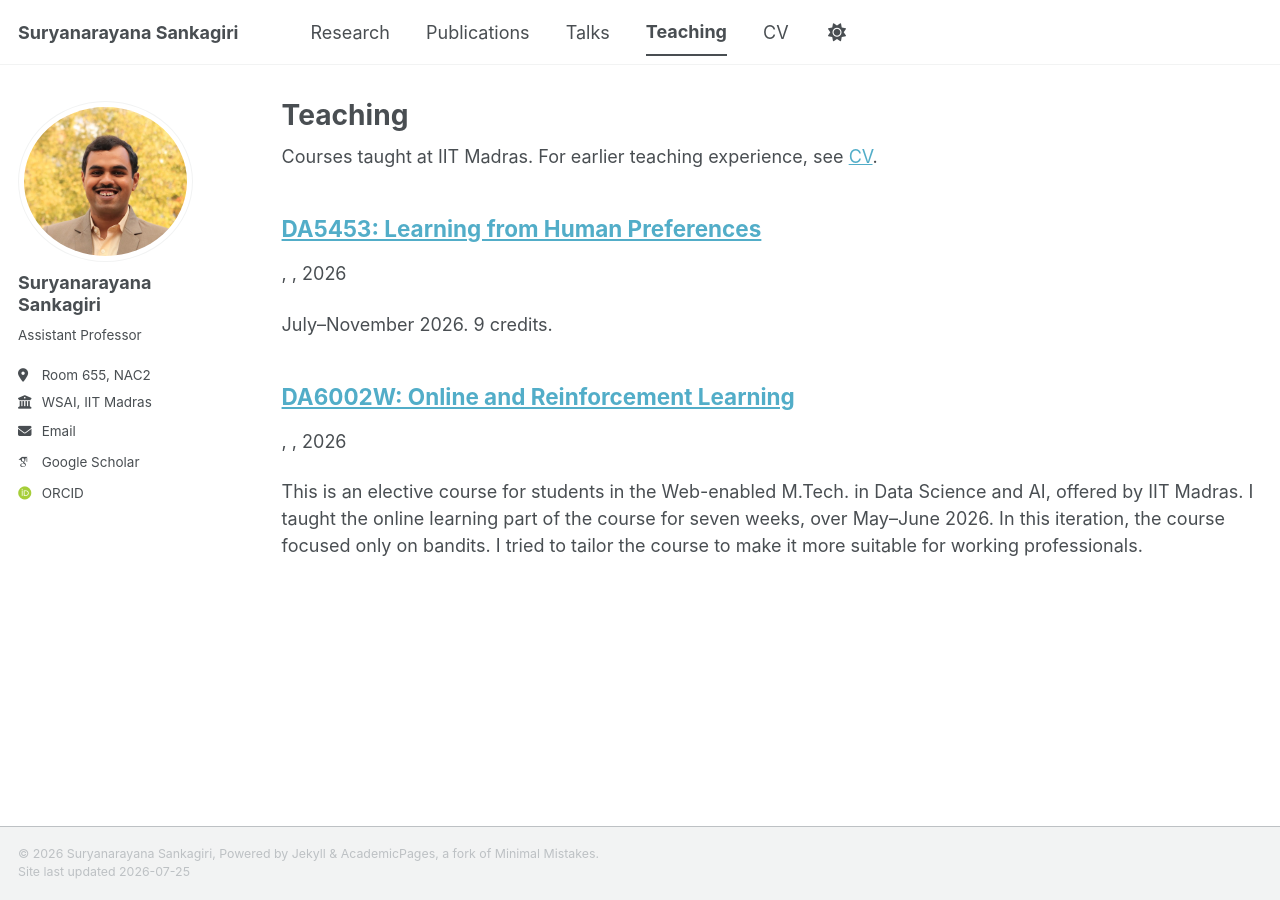
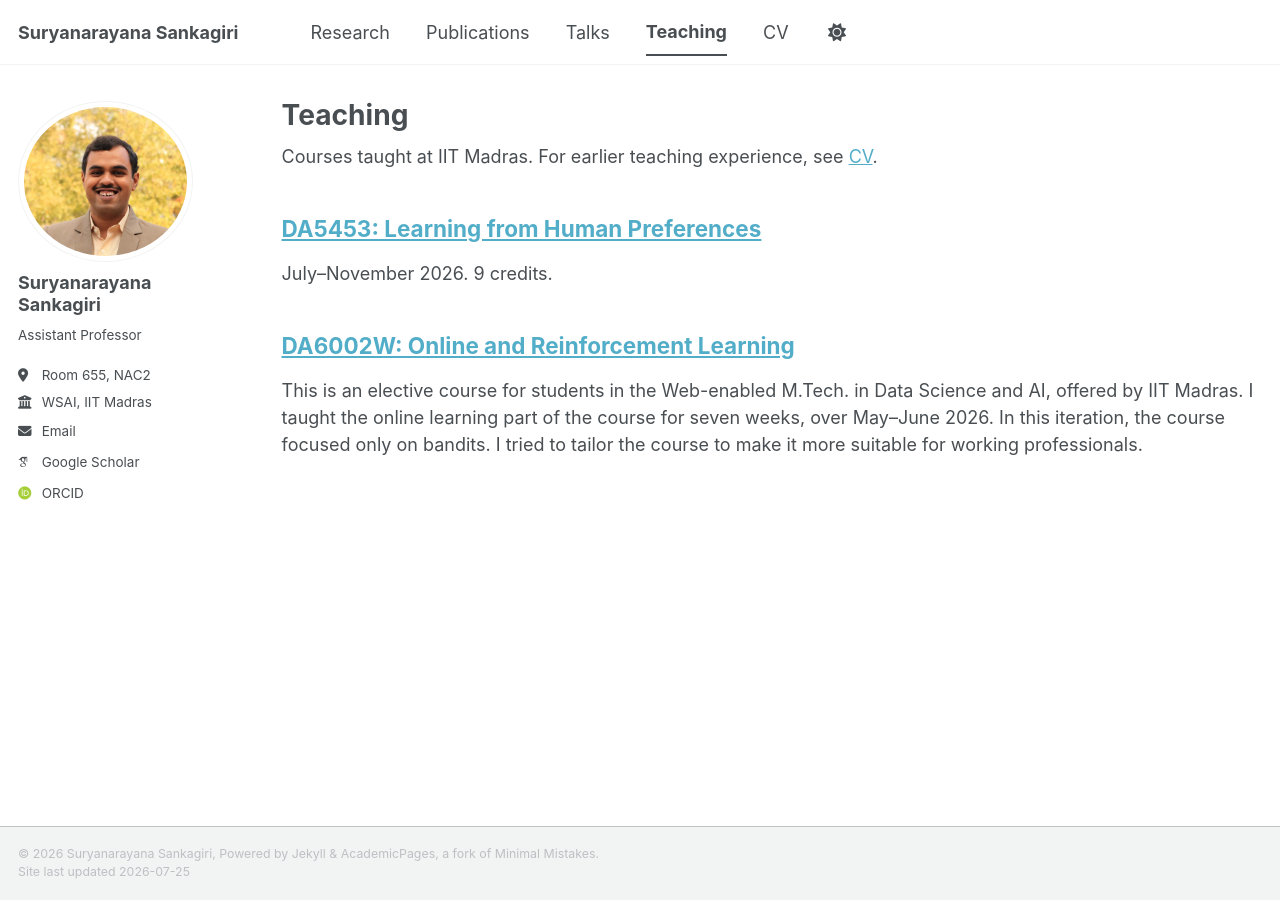
Before and after one commit to sankagiri/sankagiri.github.io, a Jekyll site: the page built from _pages/teaching.html, in a window 1280 px wide. Built offline with Jekyll 4.4.1, drawn with Linux system fonts in a browser that asks for light colours; some web fonts are replaced; a script bundle is joined from its source files by our own code; library files that are not in the unit come from our copies.

Commit message:
remove random commas

```diff
--- a/_includes/archive-single.html
+++ b/_includes/archive-single.html
@@ -41,7 +41,6 @@
           <p style="margin-bottom: 5px;">{{ post.authors }}</p>
         {% endif %}
         {% if post.collection == 'teaching' %}
-          <p> {{ post.type }}, <i>{{ post.venue }}</i>, {{ post.date | default: "1900-01-01" | date: "%Y" }} </p>
         {% elsif post.collection == 'publications' %}
           <p><i>{{ post.venue }}</i>, {{ post.date | default: "1900-01-01" | date: "%Y" }} </p>
         {% elsif post.date %}
```
